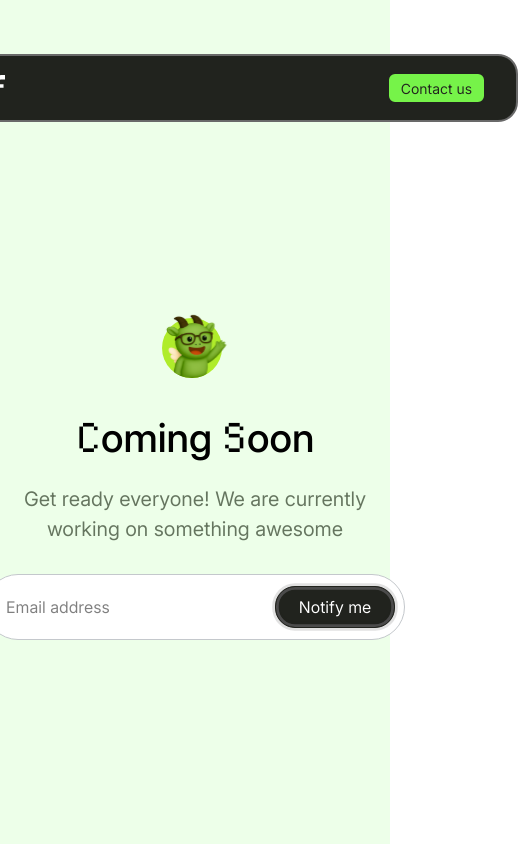
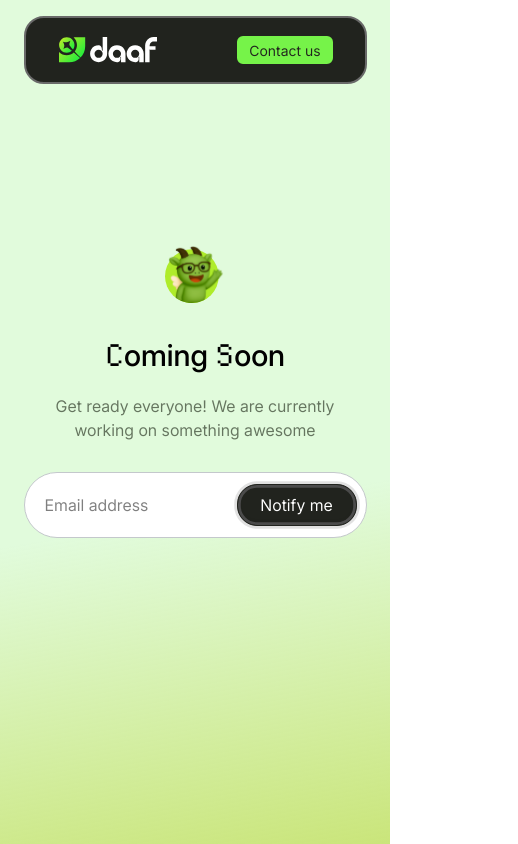
Before and after one commit to daaf-technologies/daaf-website, a SvelteKit app: page / in a window 390 px wide. Shown: the whole page, 518 px wide, since content can reach past the window. Built offline with nearby package versions, Linux system fonts and the light colour scheme.

Commit message:
feat(#28): :sparkles: Added mobile view for coming soon page

```diff
--- a/src/routes/+page.svelte
+++ b/src/routes/+page.svelte
@@ -6,12 +6,12 @@
 
 <div class="wrapper">
 	<div class="header">
-		<Header minimal={true} />
+		<Header minimal={true} className="header" />
 	</div>
 
 	<div class="body">
 		<div class="mascot">
-			<img src={ComingSoon} alt="mascot" />
+			<img src={ComingSoon} alt="mascot" height="60" width="60" />
 		</div>
 
 		<div class="text">
@@ -31,14 +31,14 @@
 
 <style>
 	.wrapper {
-		background-color: #edffe9;
-		width: 100%;
+		background: linear-gradient(170deg, #e1fbdc 0%, #e1fbdc 60%, #b3da41b2 100%);
+		backdrop-filter: blur(620px);
+		width: 100vw;
 		height: 100%;
 		padding: 50px 0 200px;
 		display: flex;
 		gap: 190px;
 		flex-direction: column;
-		justify-content: center;
 		align-items: center;
 		height: 100vh;
 	}
@@ -90,7 +90,6 @@
 		gap: 16px;
 		justify-content: center;
 		align-items: center;
-		/* width: 466px; */
 	}
 
 	.body {
@@ -103,5 +102,42 @@
 
 	.first-letter {
 		font-family: 'Departure mono';
+		font-weight: 400;
+	}
+
+	@media (max-width: 480px) {
+		.wrapper {
+			padding: 16px;
+			display: flex;
+			flex-direction: column;
+			gap: 160px;
+		}
+
+		:global(.header) {
+			width: 343px !important;
+			gap: 72px !important;
+		}
+
+		.input {
+			width: 343px;
+		}
+
+		.title {
+			font-size: 30px;
+			font-weight: 500;
+		}
+
+		.first-letter {
+			font-weight: 400;
+		}
+
+		.content {
+			font-size: 16px;
+			width: 280px;
+		}
+
+		.mail::placeholder {
+			font-size: 14px;
+		}
 	}
 </style>
--- a/src/routes/contact-us/+page.svelte
+++ b/src/routes/contact-us/+page.svelte
@@ -67,7 +67,6 @@
 		padding: 50px 200px;
 		background: linear-gradient(170deg, #e1fbdc 0%, #e1fbdc 60%, #b3da41b2 100%);
 		backdrop-filter: blur(620px);
-		-webkit-backdrop-filter: blur(620px);
 	}
 
 	:global(.header) {
```
